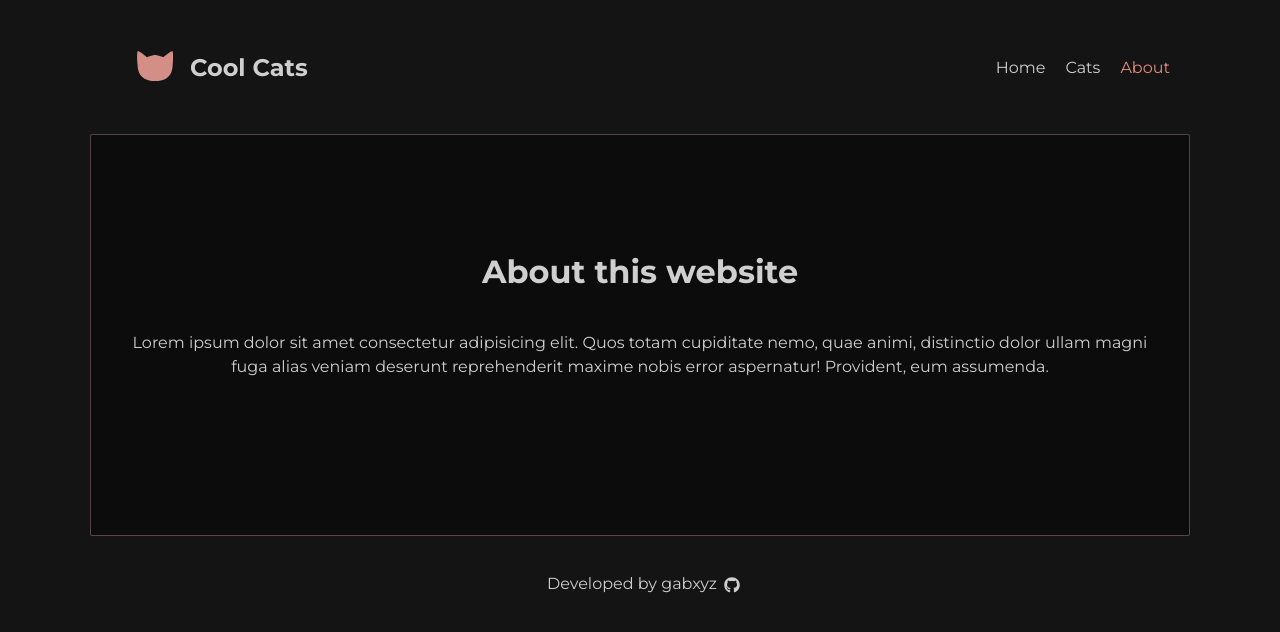
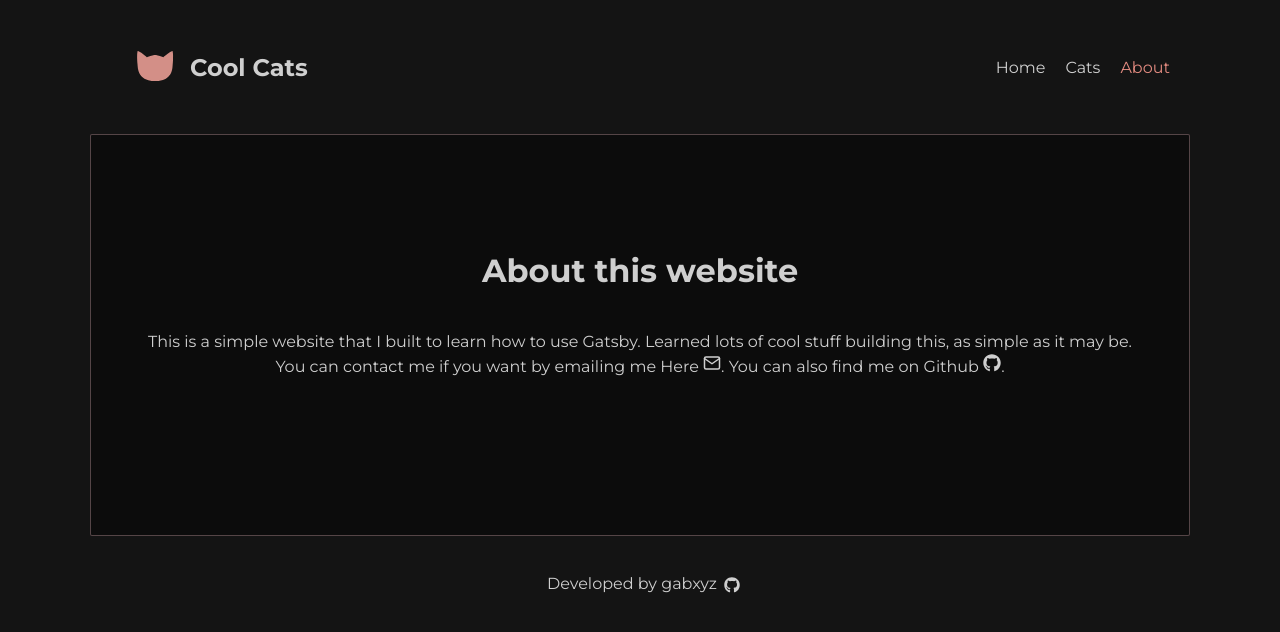
Before and after one commit to gabxyz/cool-cats-gatsby, a Gatsby site: page /about in a window 1280 px wide. Built offline with nearby package versions, Linux system fonts and the light colour scheme; Gatsby itself is replaced by a stand-in of ours.

Commit message:
updated the about page with the data

```diff
--- a/src/pages/about.js
+++ b/src/pages/about.js
@@ -1,6 +1,8 @@
 import React from "react"
 import Layout from "../components/Layout"
 import * as style from "../styles/about.module.css"
+import { FiMail } from "react-icons/fi"
+import { FaGithub } from "react-icons/fa"
 
 export default function About() {
   return (
@@ -8,10 +10,21 @@ export default function About() {
       <div className={style.about}>
         <h1>About this website</h1>
         <p>
-          Lorem ipsum dolor sit amet consectetur adipisicing elit. Quos totam
-          cupiditate nemo, quae animi, distinctio dolor ullam magni fuga alias
-          veniam deserunt reprehenderit maxime nobis error aspernatur!
-          Provident, eum assumenda.
+          This is a simple website that I built to learn how to use Gatsby.
+          Learned lots of cool stuff building this, as simple as it may be. You
+          can contact me if you want by emailing me{" "}
+          <a href="mailto:gabxyzdev@gmail.com">
+            Here <FiMail size={18} />
+          </a>
+          . You can also find me on{" "}
+          <a
+            href="https://github.com/gabxyz"
+            target="_blank"
+            rel="noopener noreferrer"
+          >
+            Github <FaGithub size={18} />
+          </a>
+          .
         </p>
       </div>
     </Layout>
```
